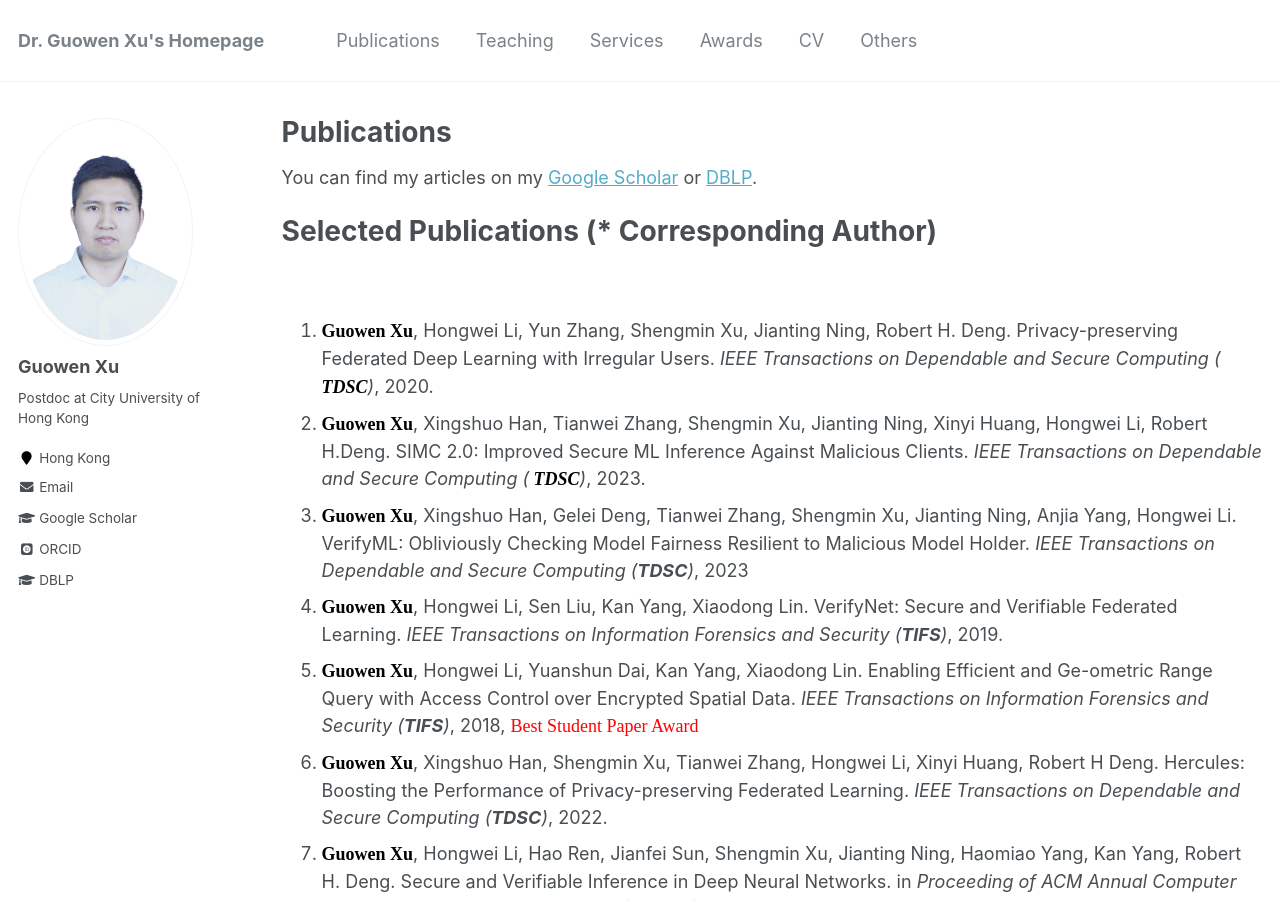
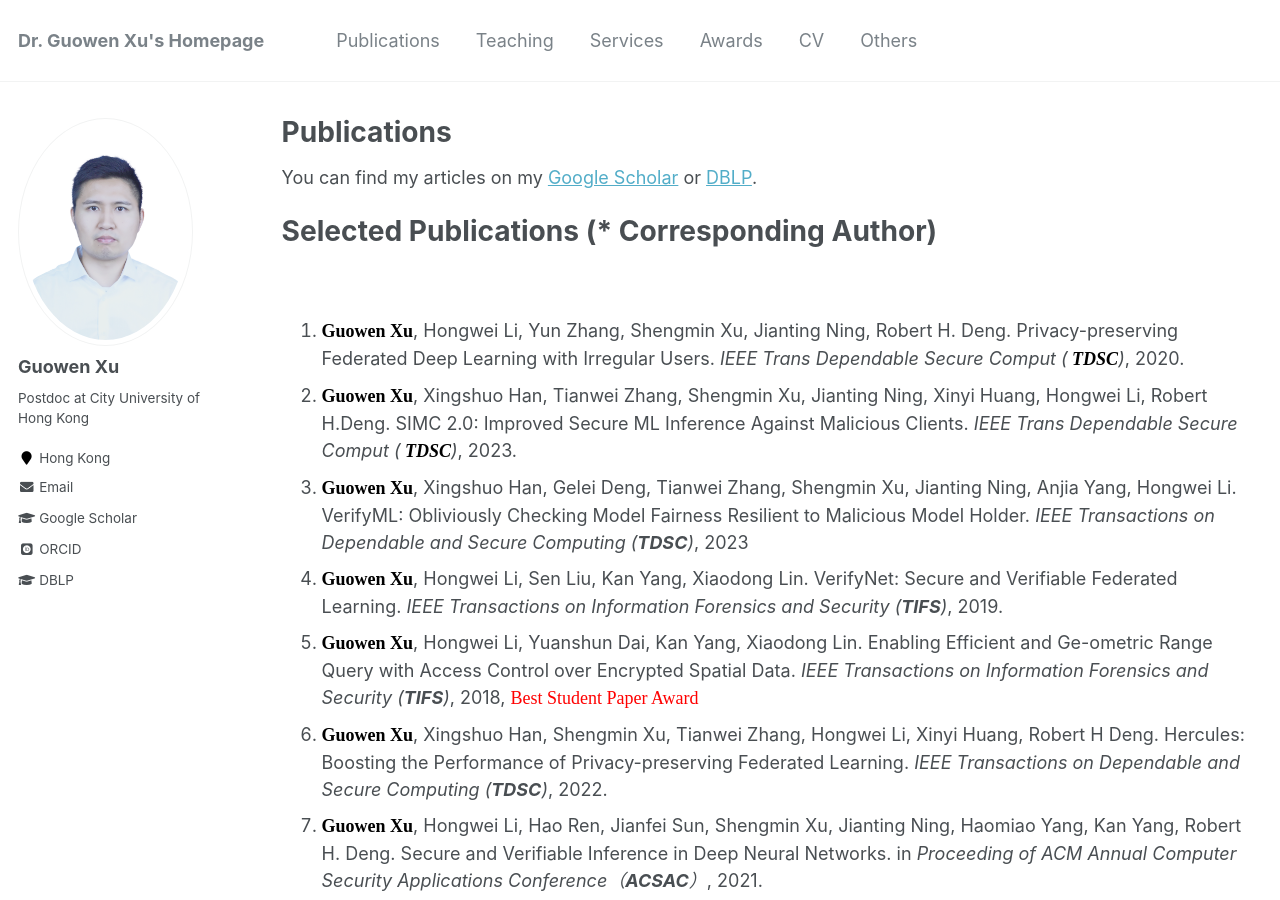
Before and after one commit to Guowen-xu/guowen-xu.github.io, a Jekyll site: the page built from _pages/publications.md, in a window 1280 px wide and 900 px high. Built offline with Jekyll 4.4.1, drawn with Linux system fonts in a browser that asks for light colours; some web fonts are replaced.

Commit message:
Update publications.md

```diff
--- a/_pages/publications.md
+++ b/_pages/publications.md
@@ -14,8 +14,8 @@ You can find my articles on my [Google Scholar](https://scholar.google.com.hk/ci
 
 
 
-1. **<font face="Times New Roman" color=black size=4> Guowen Xu</font>**, Hongwei Li, Yun Zhang, Shengmin Xu, Jianting Ning, Robert H. Deng. Privacy-preserving Federated Deep Learning with Irregular Users. *IEEE Transactions on Dependable and Secure Computing (**<font face="Times New Roman" color=black size=4> TDSC</font>**)*, 2020.
-2. **<font face="Times New Roman" color=black size=4> Guowen Xu</font>**, Xingshuo Han, Tianwei Zhang, Shengmin Xu, Jianting Ning, Xinyi Huang, Hongwei Li, Robert H.Deng. SIMC 2.0: Improved Secure ML Inference Against Malicious Clients. *IEEE Transactions on Dependable and Secure Computing (**<font face="Times New Roman" color=black size=4> TDSC</font>**)*, 2023.
+1. **<font face="Times New Roman" color=black size=4> Guowen Xu</font>**, Hongwei Li, Yun Zhang, Shengmin Xu, Jianting Ning, Robert H. Deng. Privacy-preserving Federated Deep Learning with Irregular Users. *IEEE Trans Dependable Secure Comput (**<font face="Times New Roman" color=black size=4> TDSC</font>**)*, 2020.
+2. **<font face="Times New Roman" color=black size=4> Guowen Xu</font>**, Xingshuo Han, Tianwei Zhang, Shengmin Xu, Jianting Ning, Xinyi Huang, Hongwei Li, Robert H.Deng. SIMC 2.0: Improved Secure ML Inference Against Malicious Clients. *IEEE Trans Dependable Secure Comput (**<font face="Times New Roman" color=black size=4> TDSC</font>**)*, 2023.
 3. **<font face="Times New Roman" color=black size=4> Guowen Xu</font>**, Xingshuo Han, Gelei Deng, Tianwei Zhang, Shengmin Xu, Jianting Ning, Anjia Yang, Hongwei Li. VerifyML: Obliviously Checking Model Fairness Resilient to Malicious Model Holder. *IEEE Transactions on Dependable and Secure Computing (**TDSC**)*, 2023
 4. **<font face="Times New Roman" color=black size=4> Guowen Xu</font>**, Hongwei Li, Sen Liu, Kan Yang, Xiaodong Lin. VerifyNet: Secure and Verifiable Federated Learning. *IEEE Transactions on Information Forensics and Security (**TIFS**)*, 2019.
 5. **<font face="Times New Roman" color=black size=4> Guowen Xu</font>**, Hongwei Li, Yuanshun Dai, Kan Yang, Xiaodong Lin. Enabling Efficient and Ge-ometric Range Query with Access Control over Encrypted Spatial Data. *IEEE Transactions on Information Forensics and Security (**TIFS**)*,  2018, <font face="Times New Roman" color=red size=4> Best Student Paper Award</font>
```
